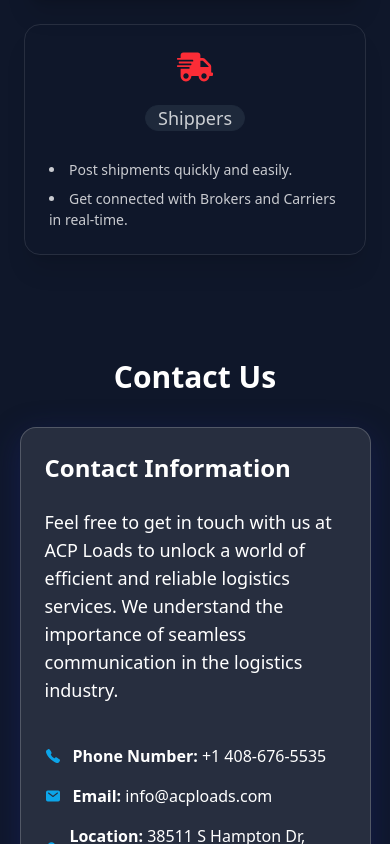
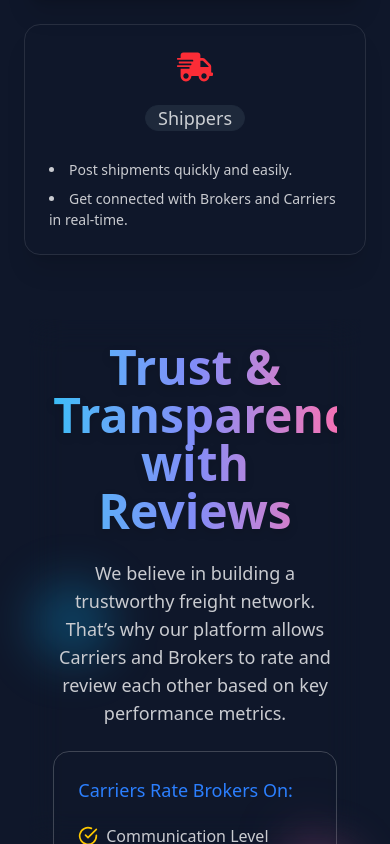
Before and after one commit to abubakirilhomov/acpload, a React (Vite) app: page / in a window 390 px wide. Shown: the part 7348-8192 px from the top of the page. Built offline with nearby package versions, Linux system fonts and the light colour scheme.

Commit message:
trust section

```diff
--- a/src/components/ContactUs/ContactUs.jsx
+++ b/src/components/ContactUs/ContactUs.jsx
@@ -6,7 +6,7 @@
   const { t } = useTranslation();
 
   return (
-    <div className="w-full max-w-[90%] mx-auto my-10">
+    <section className="w-full max-w-[90%] mx-auto my-10">
       <h2 className="text-3xl font-semibold text-center mb-8 text-white">
         {t("contact-us.title")}
       </h2>
@@ -90,7 +90,7 @@
           </form>
         </div>
       </div>
-    </div>
+    </section>
   );
 };
 
--- a/src/components/Footer/Footer.jsx
+++ b/src/components/Footer/Footer.jsx
@@ -19,7 +19,7 @@
     <footer className="footer sm:footer-horizontal bg-white/5 backdrop-blur-xs text-neutral-content w-full">
       <div className="footer sm:footer-horizontal text-neutral-content items-center lg:py-8 py-4 w-full mx-auto max-auto max-w-[90%] flex lg:flex-row flex-col justify-center gap-5 lg:justify-between">
         <aside className="grid-flow-col items-center">
-          <img src="" alt="" />
+          <img src="" alt="acp footer" />
           <p className="lg:text-lg text-md">{t('footer-desc')}</p>
         </aside>
         <nav className="grid-flow-col gap-4 md:place-self-center md:justify-self-end">
--- /dev/null
+++ b/src/components/TrustTransparency/TrustTransparency.jsx
@@ -0,0 +1,91 @@
+import React from "react";
+import { FiCheckCircle } from "react-icons/fi";
+import { motion } from "framer-motion";
+import Decor from "../Decor/Decor";
+
+const ratingCategories = [
+  {
+    title: "Carriers Rate Brokers On:",
+    items: [
+      "Communication Level",
+      "Service Quality",
+      "Load Accuracy",
+      "Payment Speed",
+      "Honesty & Trustworthiness",
+    ],
+    color: "text-blue-500",
+  },
+  {
+    title: "Brokers Rate Carriers On:",
+    items: [
+      "Communication Level",
+      "Service Quality",
+      "Reliable Information",
+      "Freight Care",
+      "Punctuality",
+    ],
+    color: "text-green-500",
+  },
+];
+
+const TrustTransparency = () => {
+  return (
+    <section className="container max-w-[85%] bg-opacity-80 backdrop-blur-lg mx-auto p-6 space-y-6">
+        <Decor/>
+      <motion.p
+        className="text-5xl font-bold text-center bg-clip-text text-transparent bg-gradient-to-r from-primary via-secondary to-accent drop-shadow-lg"
+        initial={{ opacity: 0, y: -20 }}
+        animate={{ opacity: 1, y: 0 }}
+        transition={{ duration: 0.8 }}
+      >
+        Trust & Transparency with Reviews
+      </motion.p>
+
+      <motion.p
+        className="text-center text-lg"
+        initial={{ opacity: 0 }}
+        animate={{ opacity: 1 }}
+        transition={{ delay: 0.4, duration: 0.8 }}
+      >
+        We believe in building a trustworthy freight network. That’s why our
+        platform allows Carriers and Brokers to rate and review each other based
+        on key performance metrics.
+      </motion.p>
+
+      <div className='grid grid-cols-1 md:grid-cols-2 gap-6'>
+        {ratingCategories.map((category, idx) => (
+          <motion.div
+            key={idx}
+            className="card backdrop-blur-xl border border-white/20 p-6"
+            initial={{ opacity: 0, y: 30 }}
+            animate={{ opacity: 1, y: 0 }}
+            transition={{ delay: 0.2 * idx, duration: 0.8 }}
+          >
+            <h3 className={`text-lg font-light ${category.color}`}>
+              {category.title}
+            </h3>
+            <ul className="mt-2 space-y-2 pt-3">
+              {category.items.map((item, i) => (
+                <li key={i} className="flex items-center gap-2">
+                  <FiCheckCircle className="text-xl text-yellow-400" />
+                  {item}
+                </li>
+              ))}
+            </ul>
+          </motion.div>
+        ))}
+      </div>
+
+      <motion.div
+        className="flex justify-center mt-4"
+        initial={{ opacity: 0, y: 20 }}
+        animate={{ opacity: 1, y: 0 }}
+        transition={{ delay: 0.6, duration: 0.8 }}
+      >
+        <button className="btn btn-primary btn-lg">Learn More</button>
+      </motion.div>
+    </section>
+  );
+};
+
+export default TrustTransparency;
--- a/src/components/WhoCanBenefit/WhoCanBenefit.jsx
+++ b/src/components/WhoCanBenefit/WhoCanBenefit.jsx
@@ -43,7 +43,7 @@
 
 const WhoCanBenefit = () => {
   return (
-    <div className="py-16 px-6 md:px-16 lg:px-32 text-center">
+    <section className="py-16 px-6 md:px-16 lg:px-32 text-center">
       <motion.h2
         className="text-4xl font-bold bg-clip-text text-transparent bg-gradient-to-r from-primary via-secondary to-accent drop-shadow-lg mb-8"
         initial={{ opacity: 0, y: -20 }}
@@ -76,7 +76,7 @@
           </motion.div>
         ))}
       </div>
-    </div>
+    </section>
   );
 };
 
--- a/src/components/WhyUs/WhyUs.jsx
+++ b/src/components/WhyUs/WhyUs.jsx
@@ -36,7 +36,7 @@
 
 const WhyUs = () => {
   return (
-    <div className="relative py-20 px-6 md:px-16 lg:px-32 bg-opacity-60 backdrop-blur-md">
+    <section className="relative py-20 px-6 md:px-16 lg:px-32 bg-opacity-60 backdrop-blur-md">
       <Decor />
       <motion.div
         initial={{ opacity: 0, y: 30 }}
@@ -79,7 +79,7 @@
           ))}
         </div>
       </div>
-    </div>
+    </section>
   );
 };
 
--- a/src/pages/Home/Home.jsx
+++ b/src/pages/Home/Home.jsx
@@ -7,6 +7,7 @@
 import Stats from "../../components/Stats/Stats";
 import WhyUs from "../../components/WhyUs/WhyUs";
 import WhoCanBenefit from "../../components/WhoCanBenefit/WhoCanBenefit";
+import TrustTransparency from "../../components/TrustTransparency/TrustTransparency";
 
 const Home = () => {
   return (
@@ -17,6 +18,7 @@
       <Stats/>
       <WhyUs/>
       <WhoCanBenefit/>
+      <TrustTransparency/>
       <ContactUs />
     </>
   );
```
